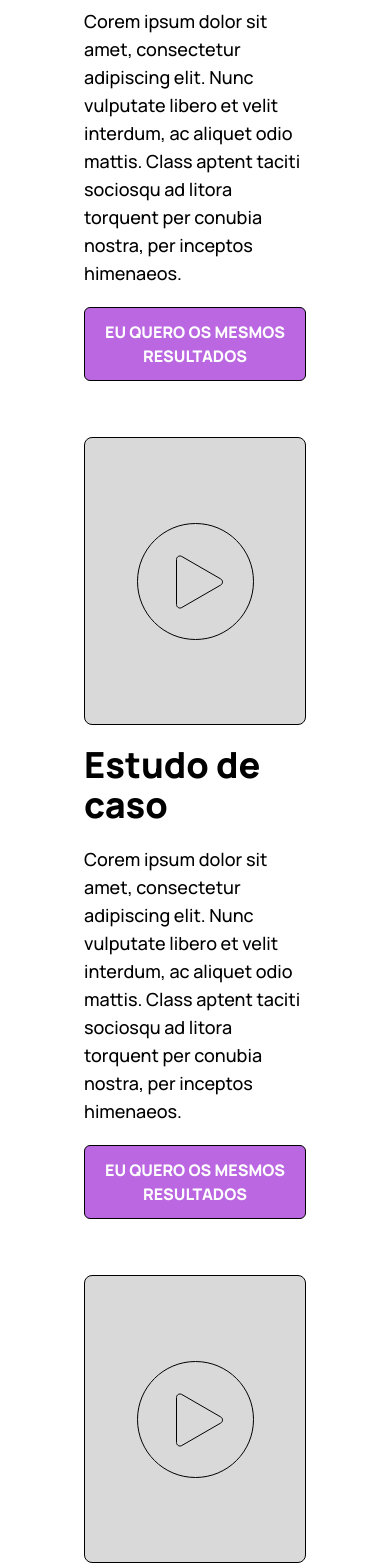
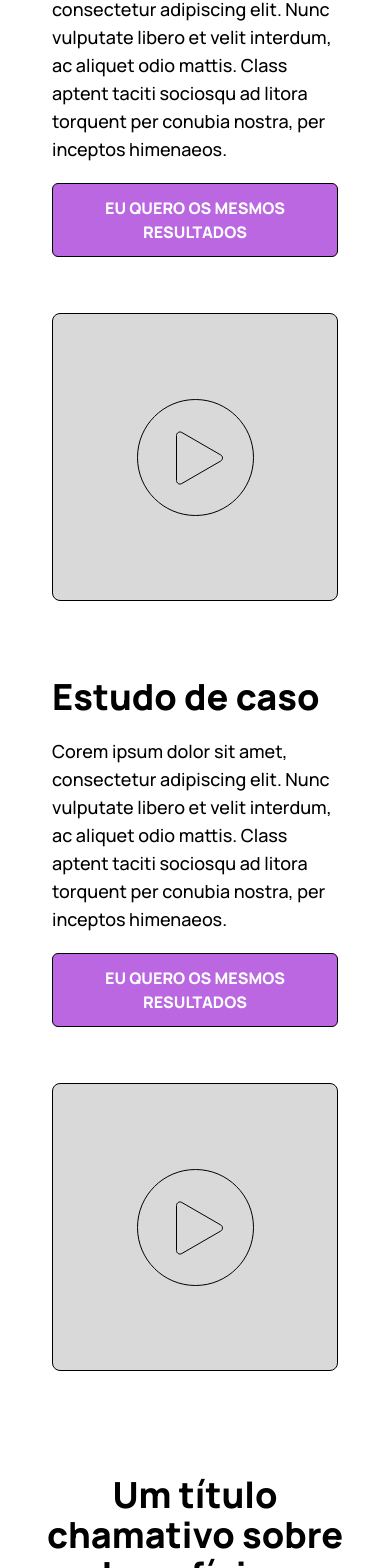
Before and after one commit to immarcolagroot/lp-conversion-template, a Next.js app: page / in a window 390 px wide. Shown: the part 2690-4258 px from the top of the page. Built offline with nearby package versions, Linux system fonts and the light colour scheme.

Commit message:
feat: Adicionado responsividade ao componente "BeneficiosSection"

```diff
--- a/src/components/BeneficiosSection.tsx
+++ b/src/components/BeneficiosSection.tsx
@@ -2,13 +2,13 @@ import Button from "./Button";
 import CardBeneficio from "./CardBeneficio";
 import Selo from '@/assets/images/beneficio.svg'
 
-export default function EstudoDeCasoSection() {
+export default function BeneficiosSection() {
     return (
         <div className="pt-16 pb-8 px-8 flex flex-col items-center text-center">
 
-        <h1 className="text-black text-6xl font-extrabold leading-[62px] pt-10">Um título chamativo sobre benefícios</h1>
+        <h1 className="text-black lg:text-6xl md:text-5xl text-4xl font-extrabold md:leading-[62px] pt-10">Um título chamativo sobre benefícios</h1>
 
-        <div className="text-center px-36 pt-8 text-black text-opacity-75 text-lg">
+        <div className="text-center lg:px-32 md:px-11 pt-8 text-black text-opacity-75 text-lg">
           <span className="font-normal">
             Corem ipsum dolor sit amet, consectetur adipiscing elit. Nunc{" "}
           </span>
--- a/src/components/CardBeneficio.tsx
+++ b/src/components/CardBeneficio.tsx
@@ -11,11 +11,11 @@ export default function CardBeneficio({ titulo, comentario, imagem }: CardBenefi
   return (
     <div className="border border-primary rounded-xl bg-gray max-w-sm overflow-hidden shadow-lg">
 
-        <h4 className="font-bold text-3xl pt-8">{titulo}</h4>
+        <h4 className="font-bold md:text-3xl text-2xl pt-8">{titulo}</h4>
         <div className="flex flex-col items-center py-5">
           <Image className="h-12 w-11 rounded-full" src={imagem} alt="Beneficio" />
         </div>
-        <p className="px-5 pb-9 text-gray-700 font-medium text-lg">
+        <p className="px-5 pb-9 text-gray-700 font-medium text-base md:text-lg">
           {comentario}
         </p>
 
--- a/src/components/EstudoDeCasoSection.tsx
+++ b/src/components/EstudoDeCasoSection.tsx
@@ -3,7 +3,7 @@ import Iframe from './Iframe';
 
 export default function EstudoDeCasoSection() {
   return (
-    <div className="px-16 md:px-24 lg:p-28">
+    <div className="px-8 md:px-16 lg:p-28">
       <div className="container mx-auto items-center lg:flex">
 
         <div className="lg:w-1/2 w-full px-5">
@@ -21,7 +21,7 @@ export default function EstudoDeCasoSection() {
           </div>
         </div>
 
-        <div className="lg:w-1/2 px-5">
+        <div className="lg:w-1/2 pb-14 lg:pb-0 px-5">
 
           <Iframe
             width="w-full"
```
